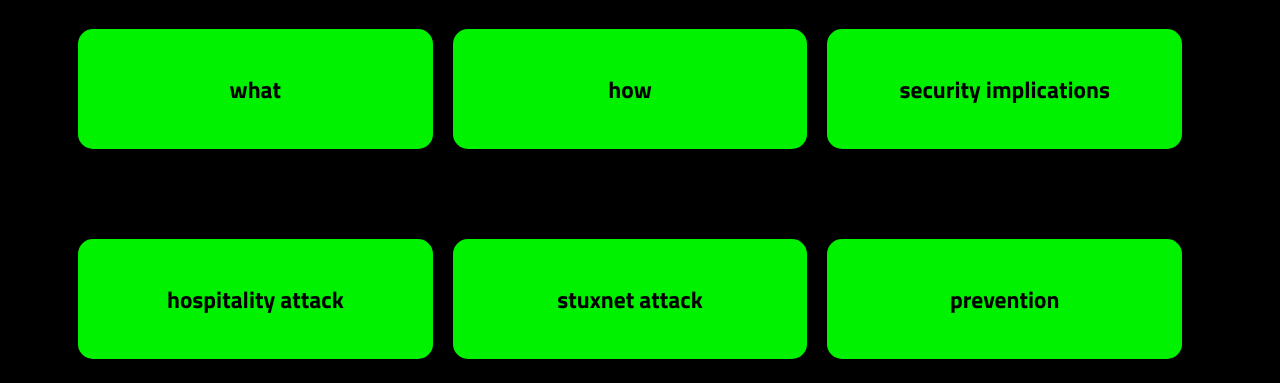
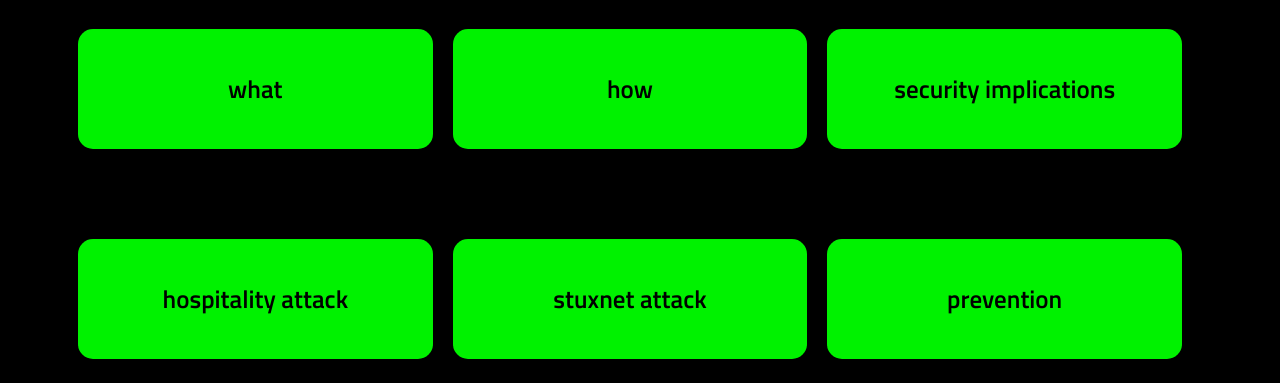
Before and after one commit to cornyFruits/rubber-ducky-ui, a plain HTML site: page index.html in a window 1280 px wide. Shown: the part 417-800 px from the top of the page. Drawn offline with Linux system fonts and the light colour scheme.

Commit message:
Update index.html

```diff
--- a/index.html
+++ b/index.html
@@ -20,6 +20,13 @@
                 margin-top: 150px;
                 font-size: 50px;
                 text-align: center;
+            }
+
+            h3 {
+                font-size: 25px;
+                margin: 10px 0;
+                text-align: center;
+                font-weight: 600;
             }
 
             h4 {
```
Lines whose indentation alone changed are shown as unchanged.
